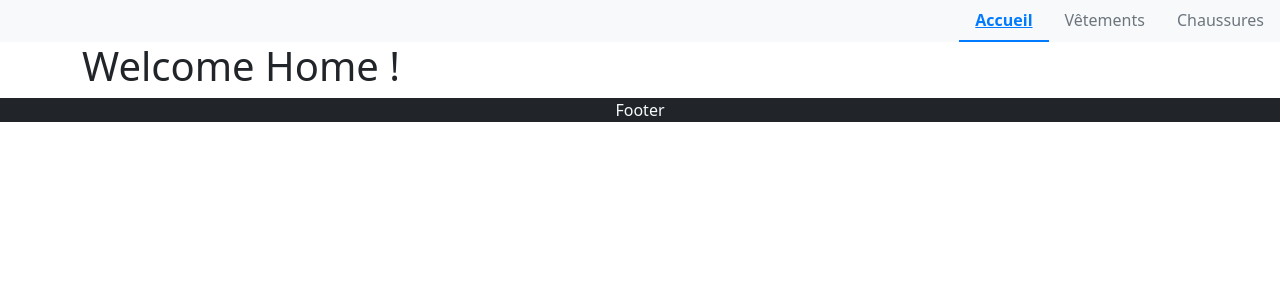
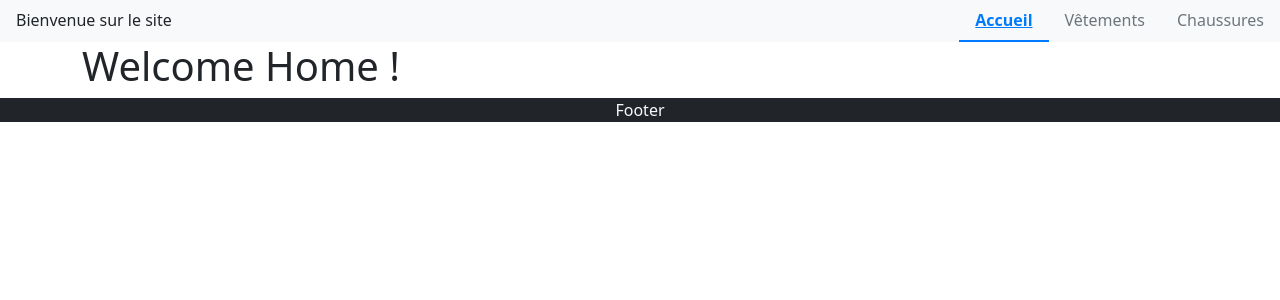
Before and after one commit to BertrandTang/orpheus_routing_project, a React (Vite) app: page / in a window 1280 px wide. Shown: the top 300 px of the page. Built offline with nearby package versions, Linux system fonts and the light colour scheme.

Commit message:
activity 7

```diff
--- a/src/components/Header.jsx
+++ b/src/components/Header.jsx
@@ -1,11 +1,21 @@
 import Nav from "react-bootstrap/Nav";
-import { NavLink } from "react-router";
-import '../assets/css/Header.css'
+import { NavLink, useMatch } from "react-router";
+import "../assets/css/Header.css";
 
 export default function Header() {
+  const match = useMatch("/category/:query");
+
   return (
     <header>
-      <Nav className="justify-content-end bg-light">
+      <Nav className="bg-light d-flex justify-content-between">
+        <Nav.Item>
+          {match ? (
+            <p className="mb-0 py-2 ps-3">Catégorie : {match.params.query}</p>
+          ) : (
+            <p className="mb-0 py-2 ps-3">Bienvenue sur le site</p>
+          )}
+        </Nav.Item>
+        <div className="d-flex">
           <Nav.Item>
             <Nav.Link as={NavLink} to="/" className="text-secondary" end>
               Accueil
@@ -29,6 +39,7 @@ export default function Header() {
               Chaussures
             </Nav.Link>
           </Nav.Item>
+        </div>
       </Nav>
     </header>
   );
--- a/src/main.jsx
+++ b/src/main.jsx
@@ -3,7 +3,6 @@ import { createRoot } from "react-dom/client";
 import { BrowserRouter } from "react-router";
 import App from "./App.jsx";
 import 'bootstrap/dist/css/bootstrap.min.css';
-
 
 createRoot(document.getElementById("root")).render(
   <StrictMode>
```
Lines whose indentation alone changed are shown as unchanged.
